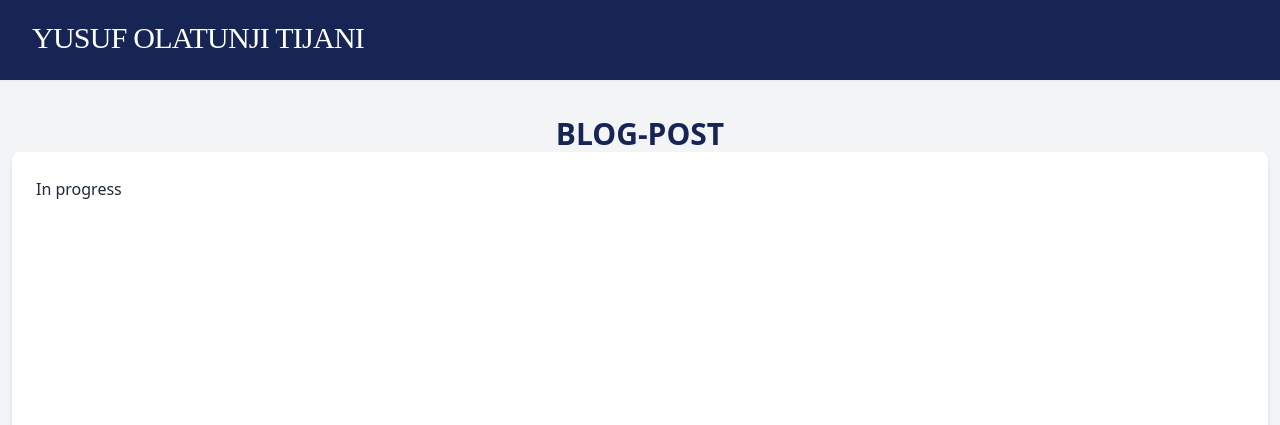
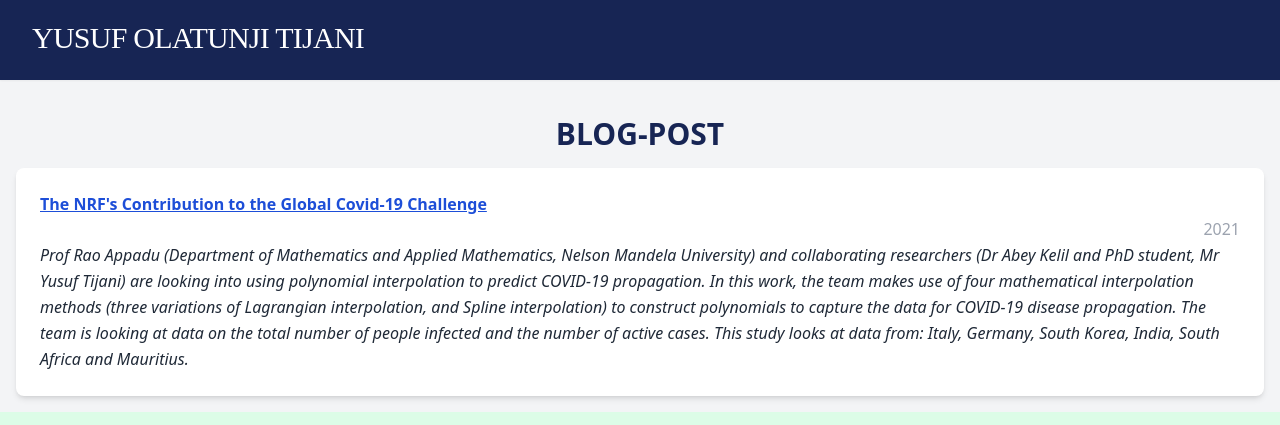
Before and after one commit to YusufOTijani/Olodyusuf, a website: page blog-post.html in a window 1280 px wide. Shown: the part 80-505 px from the top of the page. Drawn offline with nearby package versions, Linux system fonts and the light colour scheme.

Commit message:
Update blog-post.html

```diff
--- a/blog-post.html
+++ b/blog-post.html
@@ -142,13 +142,29 @@
 
     <h2 class="text-3xl text-center mt-9 font-bold text-blue-950">BLOG-POST</h2>
 
-    <div class="lg:w-7/10 w-full lg:pl-3 pr-3">
-      <div class="bg-white rounded-lg shadow-md p-6">
-        <p class="flex flex-col min-h-screen text-gray-800 leading-relaxed">
-          In progress
+   <div class="bg-white rounded-lg m-4 shadow-md p-6">
+        <a
+          href="https://www.nrf.ac.za/the-nrfs-contribution-to-the-global-covid-19-challenge/#:~:text=The%20Fund%20aims%20to%20support,and%20attract%20new%20collaborations%20from"
+          class="text-blue-700 underline font-bold"
+        >
+          The NRF's Contribution to the Global Covid-19 Challenge
+        </a>
+        <p class="text-gray-400 text-right leading-relaxed">2021</p>
+        <p class="text-gray-800 italic leading-relaxed">
+          Prof Rao Appadu (Department of Mathematics and Applied Mathematics, Nelson Mandela University) and collaborating researchers (Dr Abey Kelil and PhD student, Mr Yusuf Tijani) are looking into using polynomial interpolation to predict COVID-19 propagation. In this work, the team makes use of four mathematical interpolation methods (three variations of Lagrangian interpolation, and Spline interpolation) to construct polynomials to capture the data for COVID-19 disease propagation.
+          The team is looking at data on the total number of people infected and the number of active cases. This study looks at data from: Italy, Germany, South Korea, India, South Africa and Mauritius.
         </p>
+        <!-- <a
+          href="https://link.springer.com/article/10.1007/s00396-025-05384-w"
+          class="flex justify-end mb-0 pb-0"
+        >
+          <button
+            class="bg-blue-500 hover:bg-blue-700 text-white font-bold py-2 px-4 rounded"
+          >
+            Download
+          </button> -->
+        </a>
       </div>
-    </div>
 
     <footer class="bg-green-100 shadow-sm py-4 text-center">
       <div class="container mx-auto">
```
